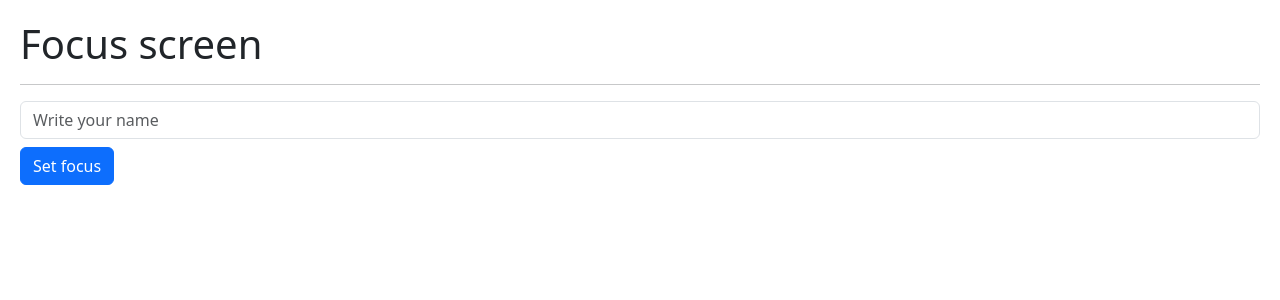
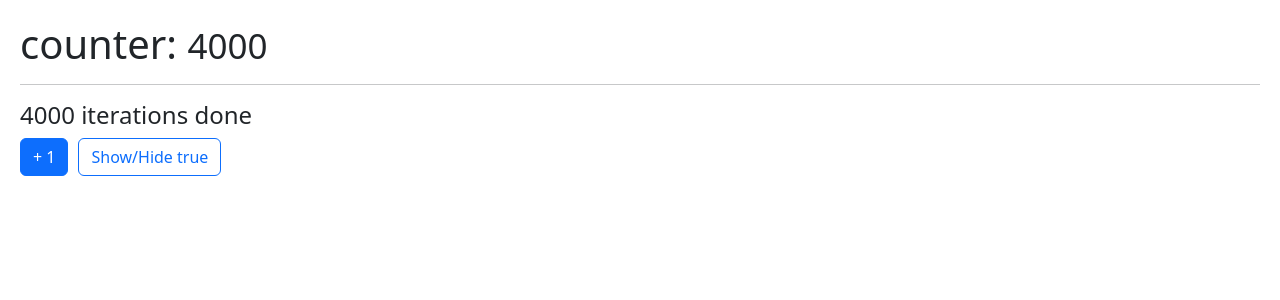
Before and after one commit to Ruli-AlSe/hooks-app, a React (Vite) app: page / in a window 1280 px wide. Shown: the top 300 px of the page. Built offline with nearby package versions, Linux system fonts and the light colour scheme.

Commit message:
Playing with memo and useMemo hook

```diff
--- /dev/null
+++ b/src/05-memos/MemoHook.tsx
@@ -0,0 +1,36 @@
+import { useMemo, useState } from 'react';
+import { useCounter } from '../hooks/useCounter';
+
+const heavyStuff = (iterationNumber: number = 100) => {
+  for (let index = 0; index < iterationNumber; index++) {
+    console.log('iterating...');
+  }
+
+  return `${iterationNumber} iterations done`;
+};
+
+export const MemoHook = () => {
+  const { counter, increment } = useCounter(4000);
+  const [show, setShow] = useState(true);
+
+  const memorizeValue = useMemo(() => heavyStuff(counter), [counter]);
+
+  return (
+    <>
+      <h1>
+        counter: <small>{counter}</small>
+      </h1>
+      <hr />
+
+      <h4>{memorizeValue}</h4>
+
+      <button className="btn btn-primary" onClick={() => increment()}>
+        + 1
+      </button>
+
+      <button className="btn btn-outline-primary" onClick={() => setShow(!show)}>
+        Show/Hide {JSON.stringify(show)}
+      </button>
+    </>
+  );
+};
--- /dev/null
+++ b/src/05-memos/Memorize.tsx
@@ -0,0 +1,25 @@
+import { useState } from 'react';
+import { useCounter } from '../hooks/useCounter';
+import { Small } from './Small';
+
+export const Memorize = () => {
+  const { counter, increment } = useCounter();
+  const [show, setShow] = useState(true);
+
+  return (
+    <>
+      <h1>
+        counter: <Small value={counter} />
+      </h1>
+      <hr />
+
+      <button className="btn btn-primary" onClick={() => increment()}>
+        + 1
+      </button>
+
+      <button className="btn btn-outline-primary" onClick={() => setShow(!show)}>
+        Show/Hide {JSON.stringify(show)}
+      </button>
+    </>
+  );
+};
--- a/src/main.tsx
+++ b/src/main.tsx
@@ -6,12 +6,14 @@ import { createRoot } from 'react-dom/client';
 // import { SimpleForm } from './02-useEffect/SimpleForm';
 // import { FormWithCustomHook } from './02-useEffect/FormWithCustomHook';
 // import { MultipleCustomHooks } from './03-examples/MultipleCustomHooks';
-import { FocusScreen } from './04-useRef/FocusScreen';
+// import { FocusScreen } from './04-useRef/FocusScreen';
+// import { Memorize } from './05-memos/Memorize';
+import { MemoHook } from './05-memos/MemoHook';
 
 import './index.css';
 
 createRoot(document.getElementById('root')!).render(
   <StrictMode>
-    <FocusScreen />
+    <MemoHook />
   </StrictMode>
 );
```
Also changed, not shown: src/05-memos/Small.tsx (added, +7 -0 lines).
